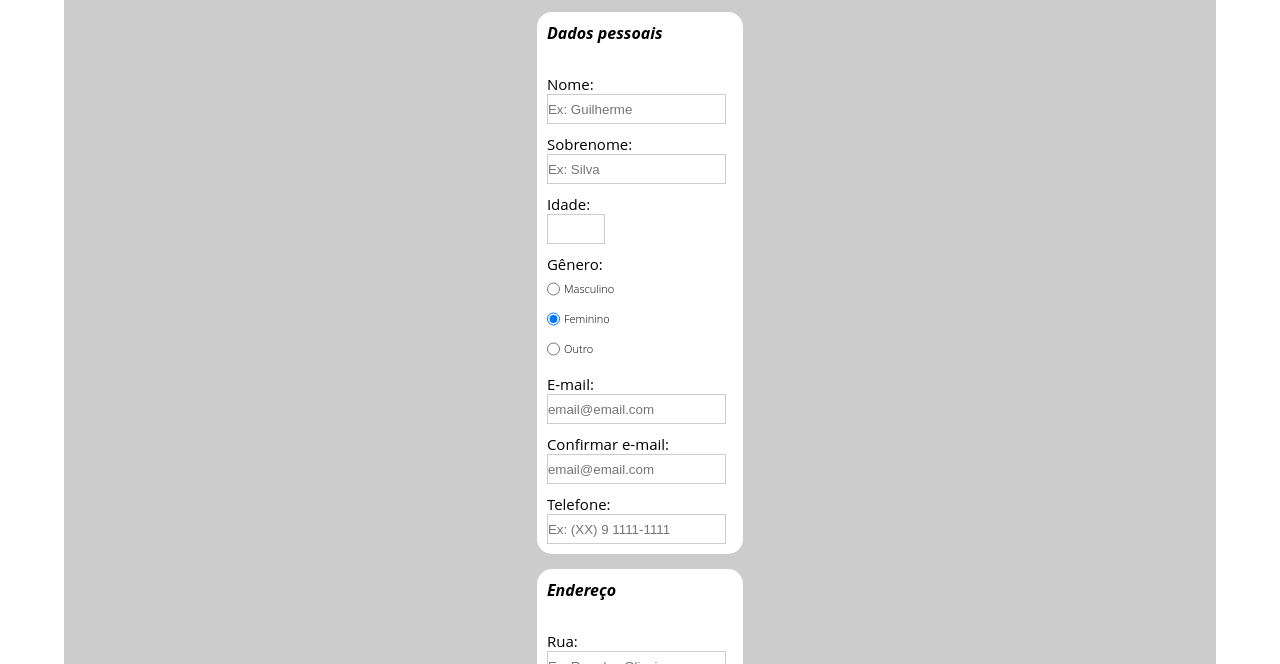
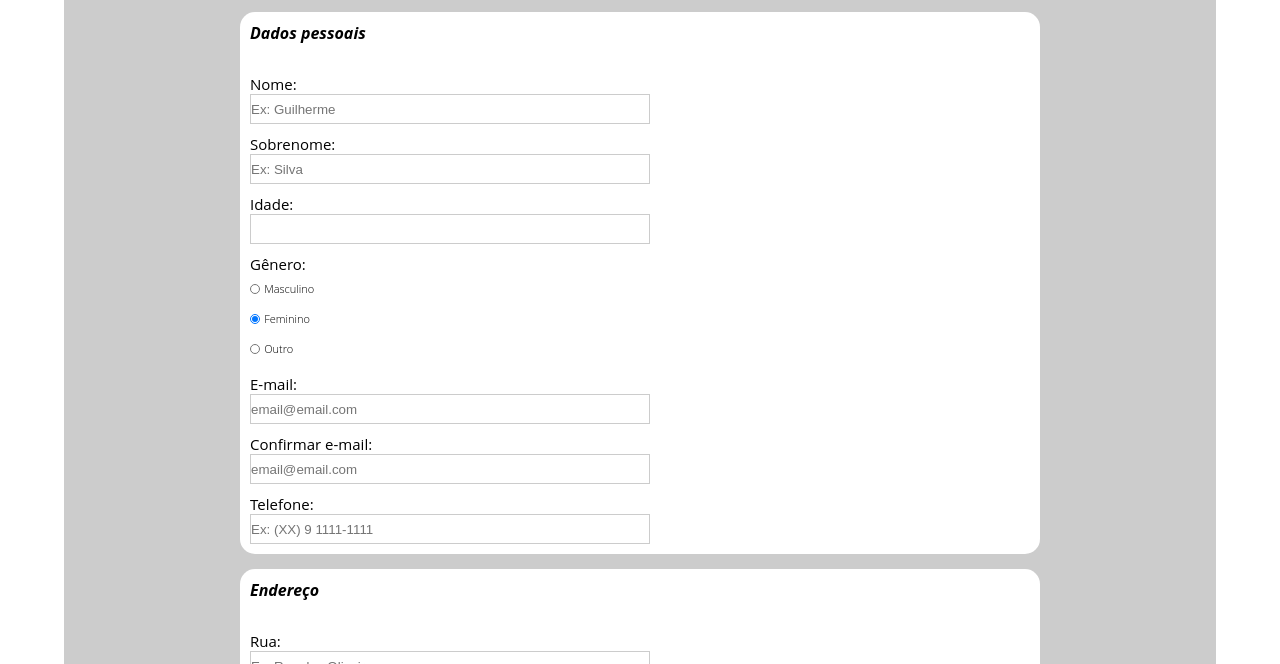
Before and after one commit to devguilhermecosta/projeto-jornal, a plain HTML site: page paginas/cadastro.html in a window 1280 px wide. Shown: the part 136-800 px from the top of the page. Drawn offline with Linux system fonts and the light colour scheme.

Commit message:
alterado o tamanho do form de cadastro

```diff
--- a/estilos/css/cadastro.css
+++ b/estilos/css/cadastro.css
@@ -3,6 +3,8 @@
 
 .cad-user {
     font-size: 1.5rem;
+    width: 85vw;
+    max-width: 800px;
 }
 
 .cad-user label {
@@ -13,6 +15,8 @@
 .cad-user input {
     height: 3rem;
     border: 1px solid #ccc;
+    width: 100%;
+    max-width: 400px;
 }
 
 .cad-user input:focus {
@@ -57,6 +61,7 @@
 
 .sexo > input {
     vertical-align: bottom;
+    width: 1rem;
 }
 
 .text-senha > p {
--- a/estilos/css/style.css
+++ b/estilos/css/style.css
@@ -30,6 +30,7 @@
 html {
     font-size: 62.5%;
     scroll-behavior: smooth;
+    overflow-x: hidden;
 }
 
 body {
```
